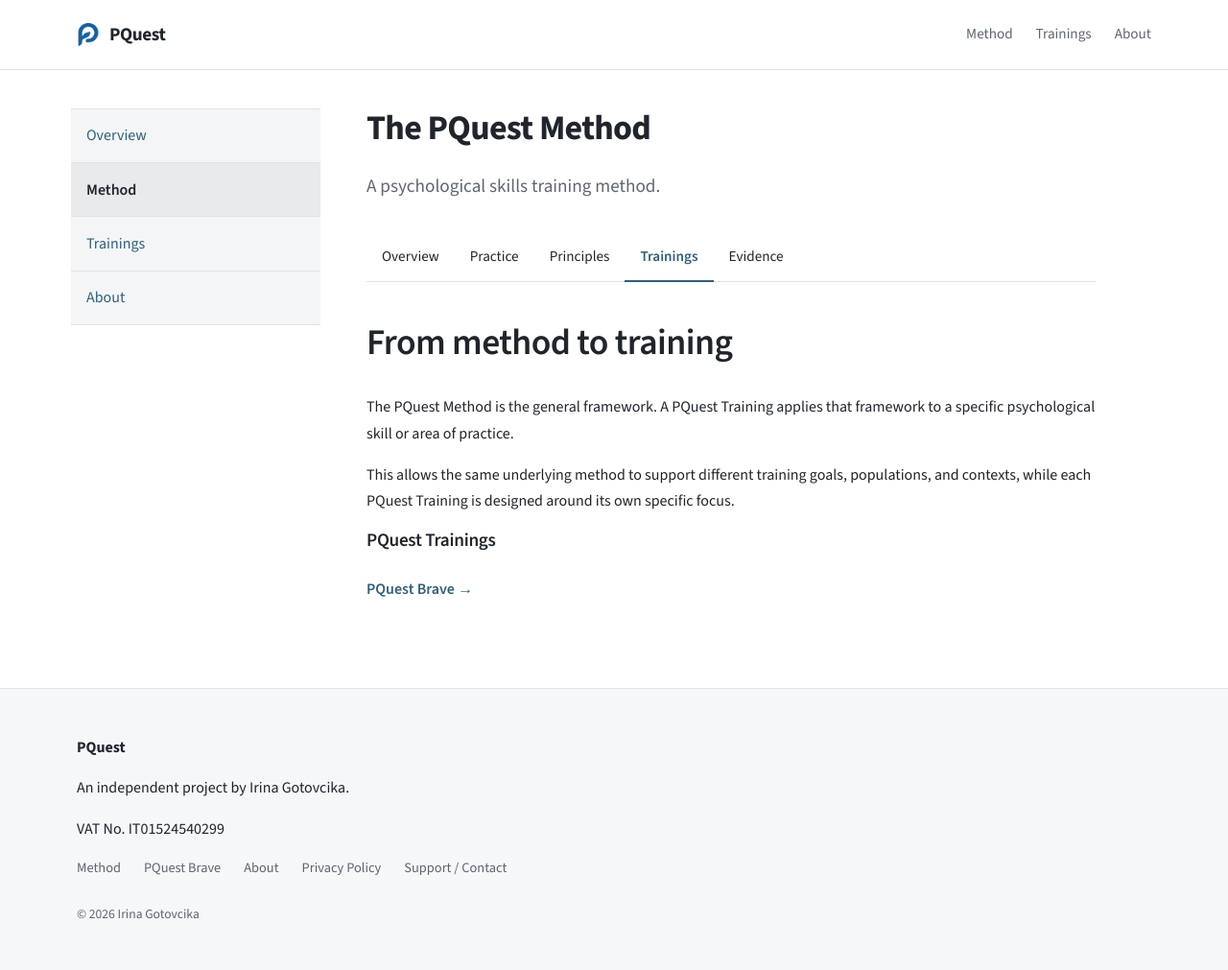
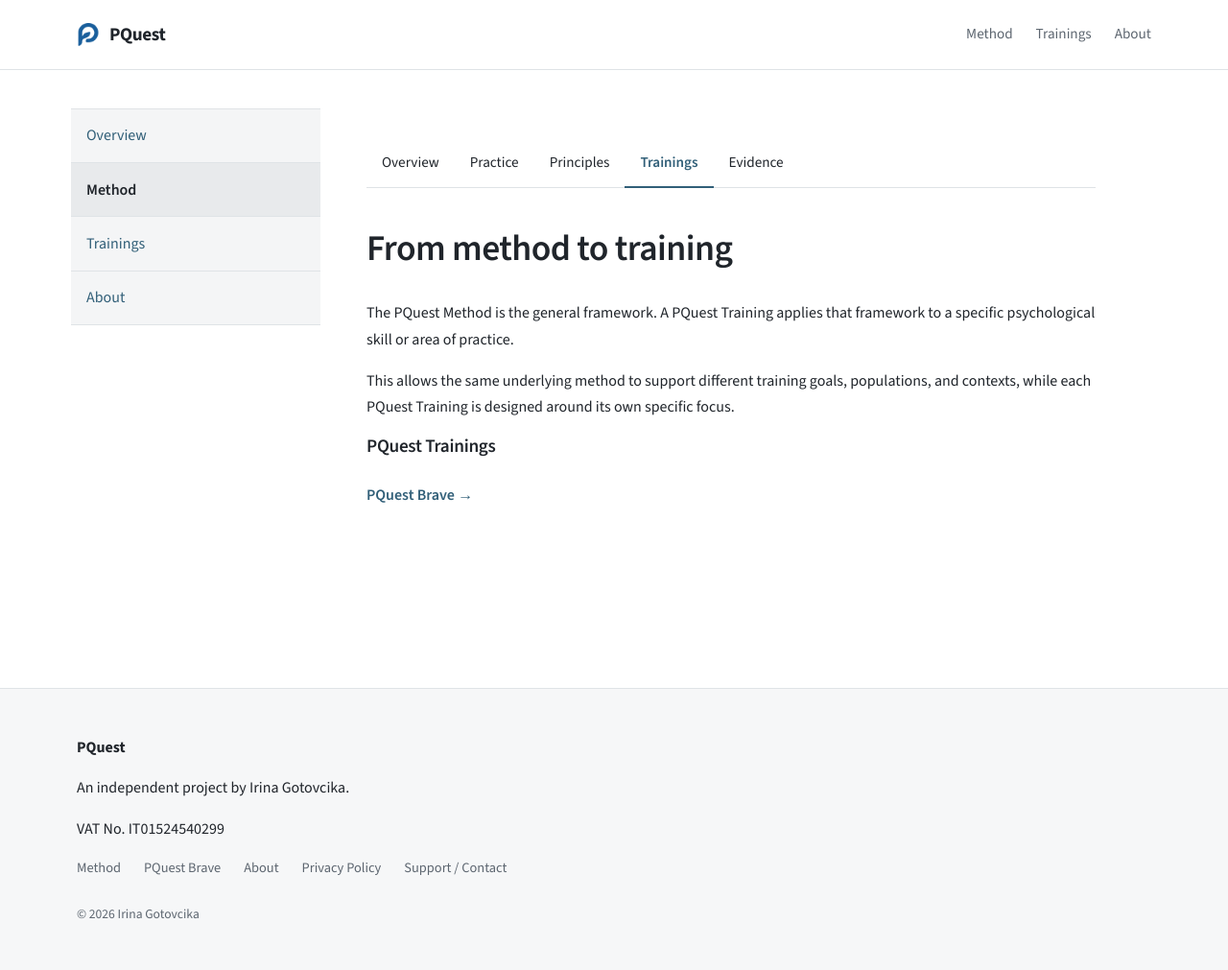
Before and after one commit to irinagotovcika/pquest.eu, a Jekyll site: the page built from method/trainings/index.md, in a window 1280 px wide. Shown: the whole page at 96% size. Built offline with Jekyll 4.4.1, drawn with Linux system fonts in a browser that asks for light colours.

Commit message:
Update index.md

```diff
--- a/method/trainings/index.md
+++ b/method/trainings/index.md
@@ -25,9 +25,6 @@ description: How the PQuest Method is applied to specific psychological skills a
   </aside>
 
   <main class="page-content">
-
-    <h1>The PQuest Method</h1>
-    <p class="lead">A psychological skills training method.</p>
 
     <nav class="method-nav" aria-label="PQuest Method sections">
       <a class="method-nav-link" href="{{ '/method/' | relative_url }}">
```
